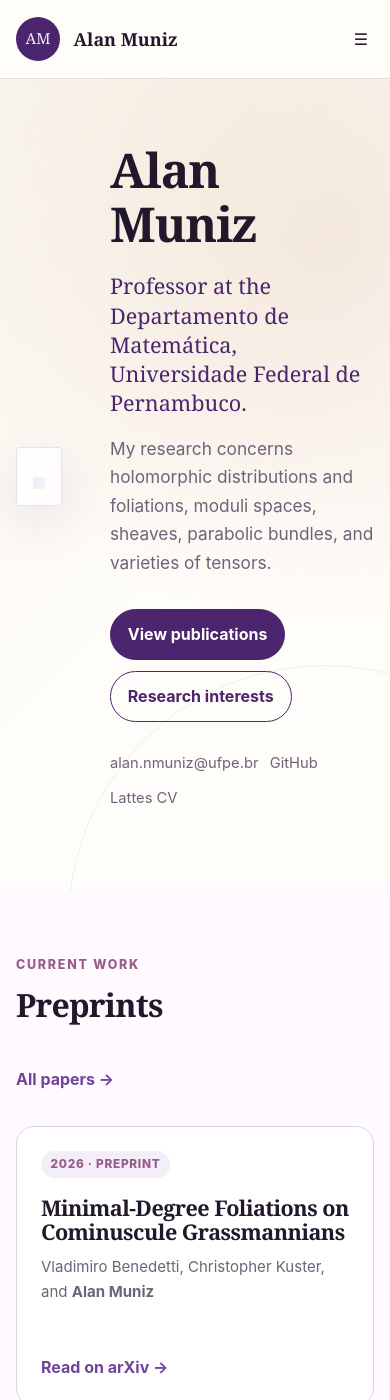
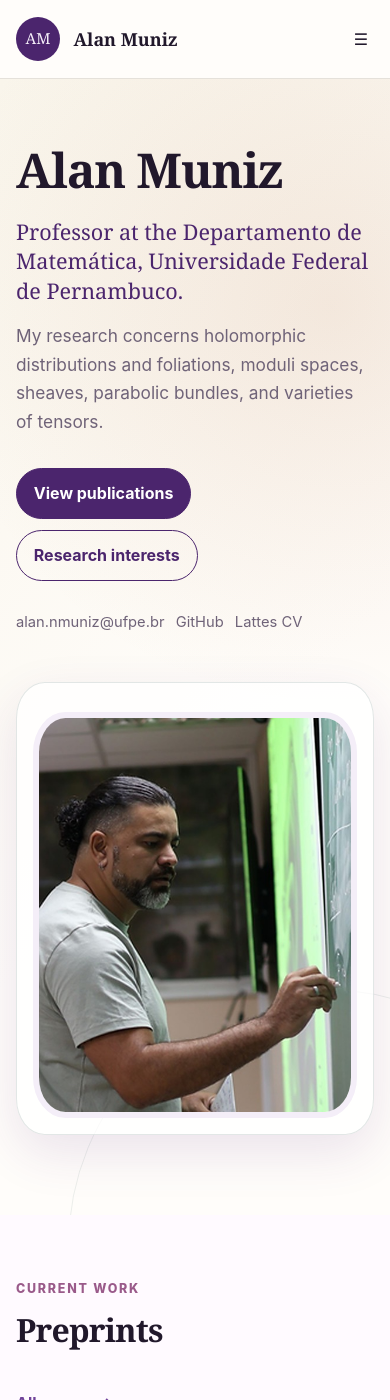
Before and after one commit to alannmuniz/alannmuniz.github.io, a Jekyll site: the page built from index.md, in a window 390 px wide and 1400 px high. Built offline with Jekyll 4.4.1, drawn with Linux system fonts in a browser that asks for light colours.

Commit message:
Update style.css

```diff
--- a/assets/css/style.css
+++ b/assets/css/style.css
@@ -558,6 +558,7 @@
   font-size: 0.82rem;
 }
 
+
 @media (max-width: 900px) {
   .menu-button { display: inline-flex; }
 
@@ -577,7 +578,11 @@
   .site-nav.open { display: grid; }
   .site-nav a { padding: 0.75rem; }
 
-  .hero-grid { grid-template-columns: 1fr; }
+  .hero-grid { grid-template-columns: 1fr;
+             grid-template-areas:
+      "text"
+      "profile";
+             }
   .profile-card { max-width: 360px; }
   .card-grid { grid-template-columns: 1fr; }
   .interest-grid { grid-template-columns: 1fr; }
```
